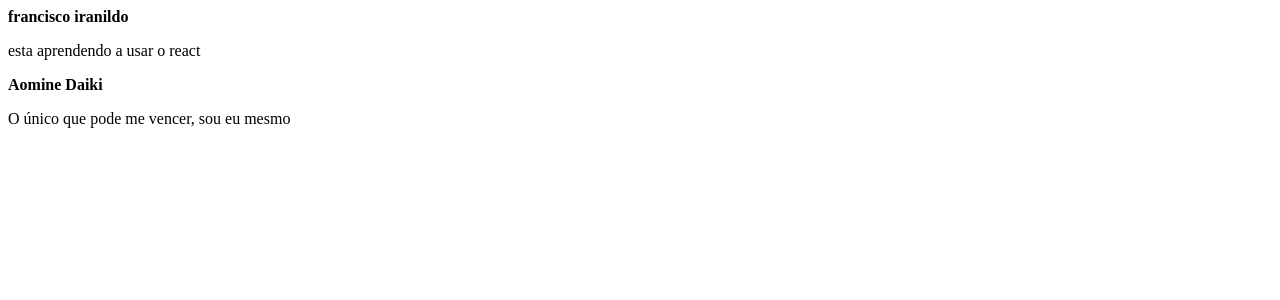
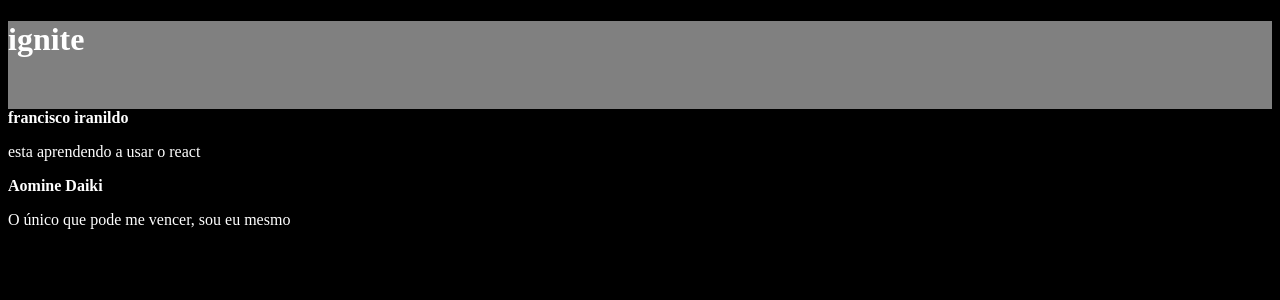
Before and after one commit to Francisco-Iranildo/Projeto-React-ignite-rocketseat, a React (Vite) app: page / in a window 1280 px wide. Shown: the top 300 px of the page. Built offline with nearby package versions, Linux system fonts and the light colour scheme.

Commit message:
primeiras estilizações

```diff
--- a/src/App.jsx
+++ b/src/App.jsx
@@ -1,9 +1,12 @@
 import { Post } from "./Post"
+import './styles.css'
+import { Header } from "./components/Header"
 
 export function App() {
 
   return (
     <div>
+      <Header/>
       <Post
         author = "francisco iranildo"
         conteudo="esta aprendendo a usar o react"
--- /dev/null
+++ b/src/components/Header.jsx
@@ -0,0 +1,11 @@
+import styles from './styles.module.css'
+
+console.log(styles)
+
+export function Header() {
+  return(
+    <header className={styles.header}>
+      <h1>ignite</h1>
+    </header>
+  );
+}
--- /dev/null
+++ b/src/components/styles.module.css
@@ -0,0 +1,4 @@
+.header {
+  background-color: grey;
+  height: 88px;
+}
--- /dev/null
+++ b/src/styles.css
@@ -0,0 +1,4 @@
+body {
+  background: black;
+  color: white;
+}
```
